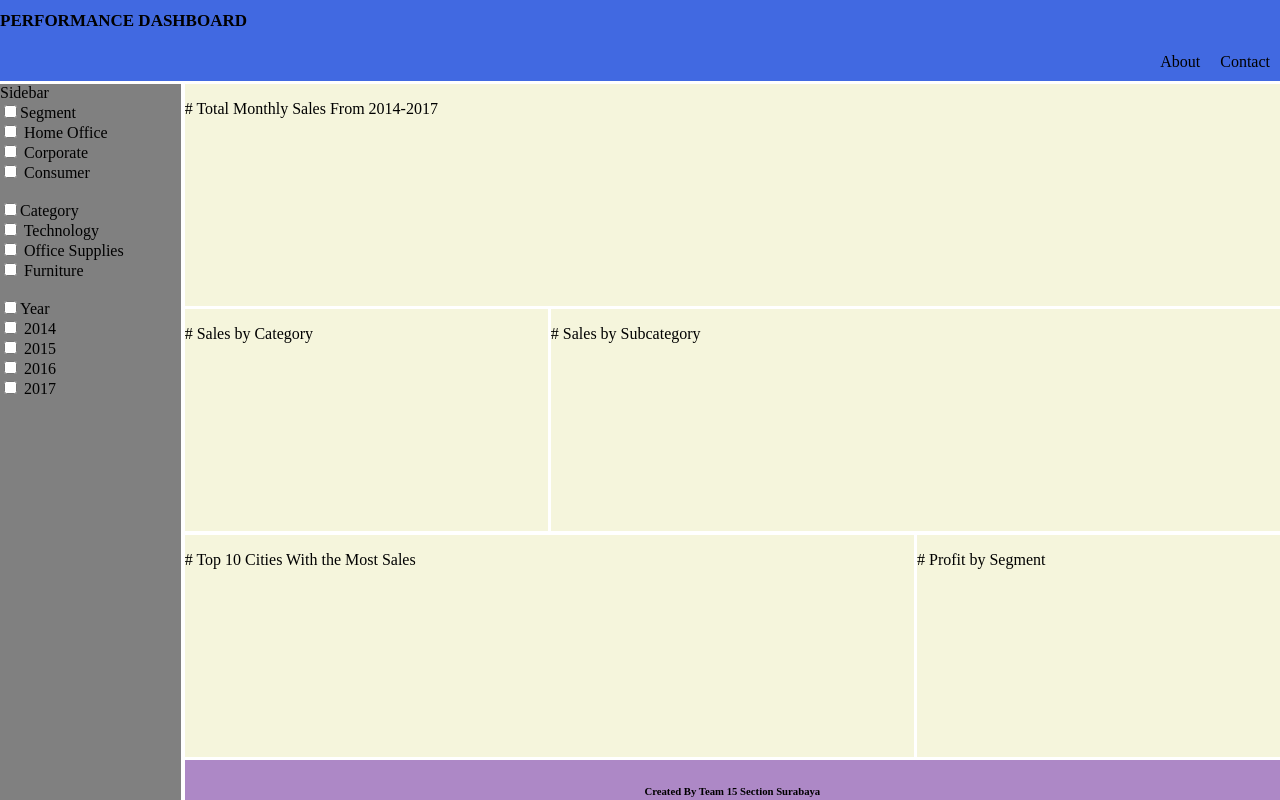
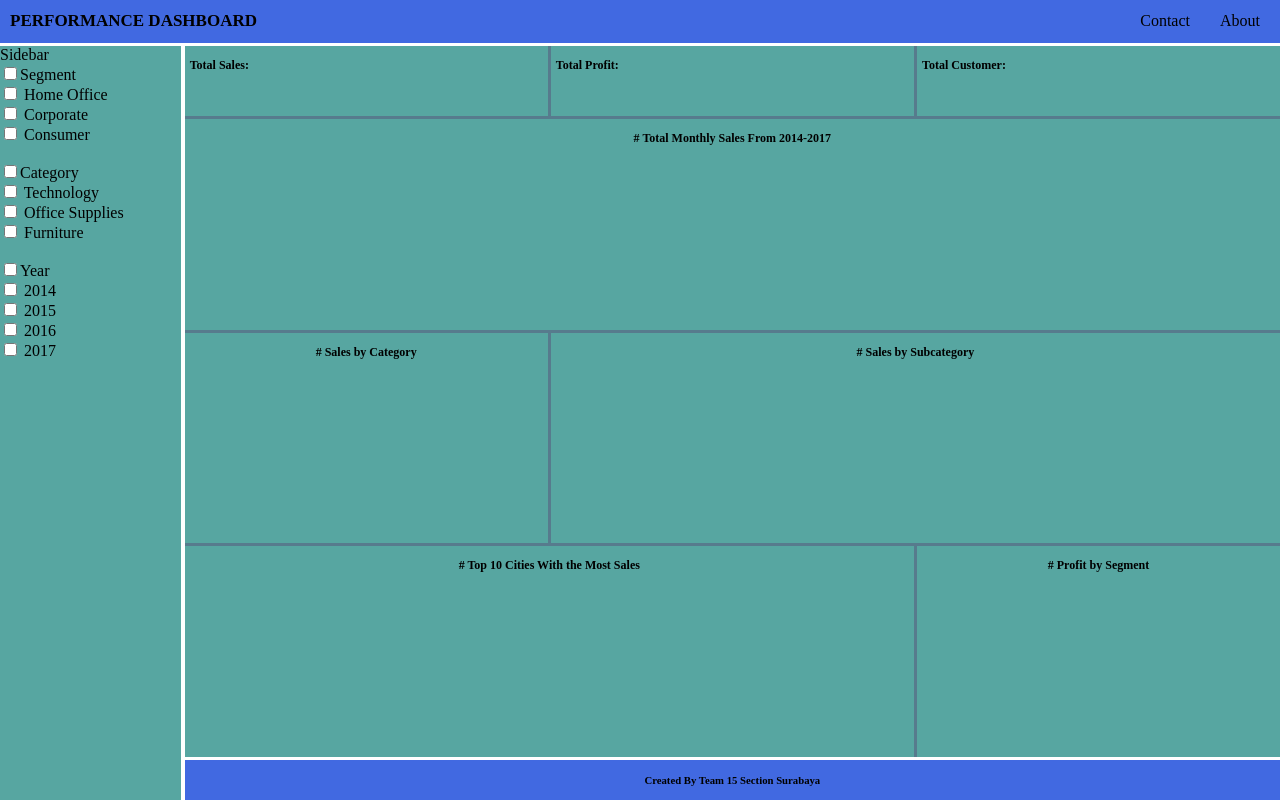
Before and after one commit to Kampus-Merdeka-Software-Engineering/km-feb24-surabaya-15, a plain HTML site: page index.html in a window 1280 px wide. Drawn offline with Linux system fonts and the light colour scheme.

Commit message:
update html & css
revisi flex navbar & footer, grid main content

```diff
--- a/css/style.css
+++ b/css/style.css
@@ -6,13 +6,11 @@ body {
 .grid-container{
     display: grid;
     grid-template-columns: 0.5fr 1fr 1fr 1fr;
-    grid-template-rows:  0.1fr  1.5fr 1.5fr 1.5fr 40px;
+    grid-template-rows: 0.1fr 4.5fr 40px;
     height: 100vh;
     grid-template-areas:
       "header header header header"
       "sidebar main-content main-content main-content"
-      "sidebar content1 content2 content2"
-      "sidebar content3 content3 content4"
       "sidebar footer footer footer";
     grid-gap: 0.2rem
 }
@@ -21,17 +19,26 @@ body {
 header{
   background: royalblue;
   grid-area: header;
+  display: flex;
+  align-items: center;
+  justify-content: space-between;
+  padding: 0 10px;
 }
 
 h1{
   font-size: 17px;
 }
 
+.navbar {
+  display: flex;
+  align-items: center;
+}
+
 .navbar ul{
   list-style-type: none;
   padding: 0px;
   margin: 0px;
-  overflow: hidden;
+  display: flex;
 }
 
 .navbar a{
@@ -47,63 +54,128 @@ h1{
 }
 
 .navbar li{
-  float: right;
-  list-style: none;
+  margin-left: 10px;
 }
 
 /*----------Sidebar----------*/
 #sidebar {
-  background: grey;
+  background: rgb(87, 166, 161);
   grid-area: sidebar;
 }
 
 /*----------Main Content----------*/
 .main-content {
-  background: beige;
+  background: rgb(87, 123, 141);
   grid-area: main-content;
+  display: grid;
+    grid-template-columns: 1fr 1fr 1fr;
+    grid-template-rows: 0.5fr 1.5fr 1.5fr 1.5fr;
+    grid-template-areas:
+      "content1 content2 content3"
+      "content4 content4 content4"
+      "content5 content6 content6"
+      "content7 content7 content8";
+    grid-gap: 0.2rem;
+    text-align: center;
 }
 
-#content1{
-  background: beige;
-  grid-area: content1;
+.main-content p{
+  font-size: 12px;
+  font-weight: bold;
 }
 
-#content2{
-  background: beige;
-  grid-area: content2;
+.content1{
+  background: rgb(87, 166, 161);
+  grid-area: content1;
+  text-align: left;
+  padding-left: 5px;
 }
 
-#content3{
-  background: beige;
-  grid-area: content3;
+.content2{
+  background: rgb(87, 166, 161);
+  grid-area: content2;
+  text-align: left;
+  padding-left: 5px;
 }
 
-#content4{
-  background: beige;
+.content3{
+  background: rgb(87, 166, 161);
+  grid-area: content3;
+  text-align: left;
+  padding-left: 5px;
+}
+
+.content4{
+  background: rgb(87, 166, 161);
   grid-area: content4;
+}
+
+.content5 {
+  background: rgb(87, 166, 161);
+  grid-area: content5;
+}
+
+.content6 {
+  background: rgb(87, 166, 161);
+  grid-area: content6;
+}
+
+.content7 {
+  background: rgb(87, 166, 161);
+  grid-area: content7;
+}
+
+.content8 {
+  background: rgb(87, 166, 161);
+  grid-area: content8;
 }
 
 /*----------footer----------*/
 footer {
-    background: rgb(173, 136, 198);
-    grid-area: footer;
-    text-align: center;
+  background: royalblue;
+  grid-area: footer;
+  display: flex;
+  align-items: center;
+  justify-content: center;
+  text-align: center;
 }
+/* End footer */
 
-
-@media only screen and (max-width:550px){
-  .grid-container{
+@media only screen and (max-width: 550px) {
+  .grid-container {
     grid-template-columns: 1fr;
-    grid-template-rows: 0.4fr 0.8fr 2.2fr 1.2fr 1.2fr 1.2fr 1.2fr 0.3fr;
+    grid-template-rows: 0.4fr 0.8fr 7fr 0.3fr;
     grid-template-areas:
       "header"
       "sidebar"
       "main-content"
+      "footer";
+  }
+
+  .main-content {
+    grid-template-columns: 1fr;
+    grid-template-rows: 1.5fr 1.2fr 1.2fr 1.2fr 1.2fr;
+    grid-template-areas:
       "content1"
       "content2"
       "content3"
       "content4"
-      "footer"
+      "content5"
+      "content6"
+      "content7"
+      "content8";
   }
 
+.navbar ul {
+    flex-direction: column;
+  }
+
+  .navbar li {
+    margin-left: 0;
+    margin-top: 10px;
+  }
+
+  .navbar a {
+    padding: 5px;
+  }
 }
--- a/index.html
+++ b/index.html
@@ -60,20 +60,31 @@
 
         <!---content--->
         <main class="main-content">
+            <div class= "content1">
+             <p>Total Sales:</p>
+           </div>
+            <div class= "content2">
+             <p>Total Profit:</p>
+           </div>
+            <div class= "content3">
+             <p>Total Customer:</p>
+           </div>
+           <div class= "content4">
              <p># Total Monthly Sales From 2014-2017</p>
-        </main>
-        <div id="content1">
+           </div>
+           <div class="content5">
              <p># Sales by Category</p>
            </div>
-        <div id="content2">
+           <div class="content6">
              <p># Sales by Subcategory</p>
            </div>
-        <div id="content3">
+           <div class="content7">
              <p># Top 10 Cities With the Most Sales</p>
            </div>
-        <div id="content4">
+           <div class="content8">
              <p># Profit by Segment</p>
            </div>
+       </main>
         <!---end content--->
 
         <!---Footer--->
```
Lines whose indentation alone changed are shown as unchanged.
